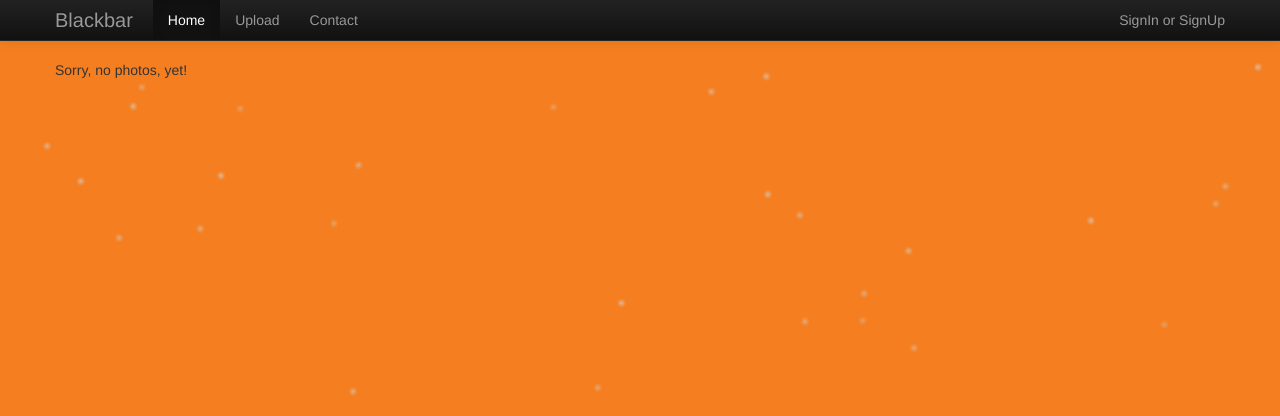
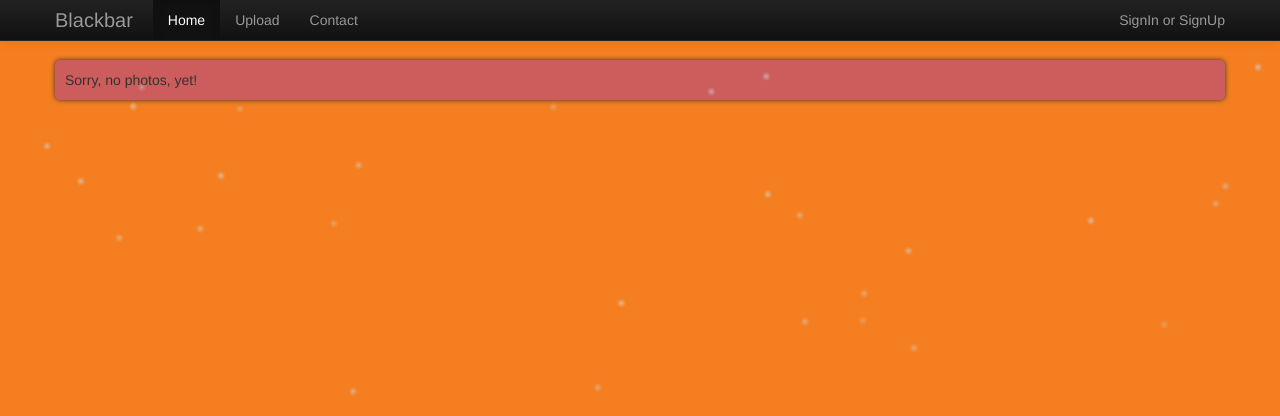
Before and after one commit to rif/blackbar, a Django app: template templates/upload/index.html in a window 1280 px wide. Shown: the top 416 px of the page. Run offline with Django 3.2, Linux system fonts and the light colour scheme; the template is opened without the code that fills it, so the values that code supplies are empty; style sheets or scripts are compiled from the project's sources; some libraries are stand-ins or nearby versions.

Commit message:
nicer photo list

```diff
--- a/media/css/screen.css
+++ b/media/css/screen.css
@@ -1 +1 @@
-body{background-color:#f57f20}
+body{background-color:#f57f20}.photo{margin-bottom:30px;padding:10px 10px;background-color:#cd5c5c;-webkit-border-radius:5px;-moz-border-radius:5px;-ms-border-radius:5px;-o-border-radius:5px;border-radius:5px;-webkit-box-shadow:0px 0px 5px #333;-moz-box-shadow:0px 0px 5px #333;box-shadow:0px 0px 5px #333}.photo span{font-size:2em}
--- a/media/sass/screen.sass
+++ b/media/sass/screen.sass
@@ -1,2 +1,14 @@
+@import compass/css3/border-radius
+@import compass/css3/box-shadow
+
 body
   background-color: #F57F20
+
+.photo
+  margin-bottom: 30px
+  padding: 10px 10px
+  background-color: indianred
+  +border-radius
+  +box-shadow
+  span
+    font-size: 2em
--- a/templates/upload/index.html
+++ b/templates/upload/index.html
@@ -6,7 +6,7 @@
 {% for photo in latest_photo_list %}
     <div class="photo">
     <img src="/static/upload/{{ photo.src }}" alt="photo">
-    <p>{{ photo.caption }}</p>
+    <span>{{ photo.caption }}</span>
     </div>
 {% empty %}
     <div class="photo">
```
Also changed, not shown: 1 other file.
